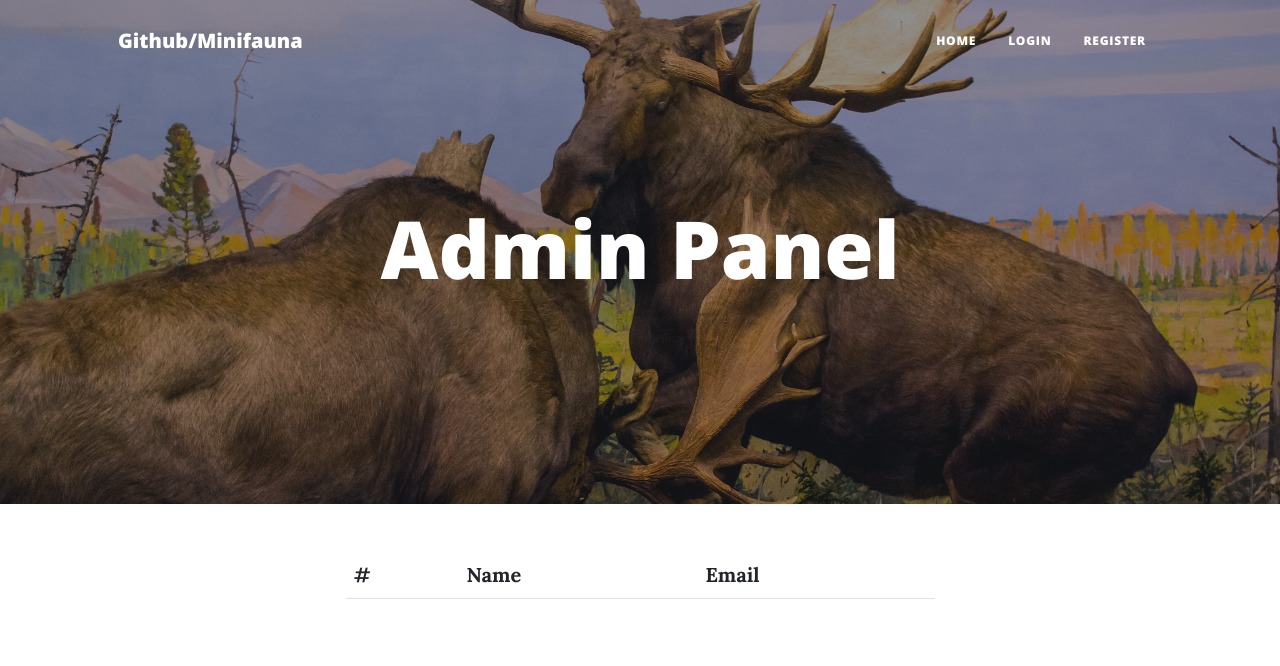
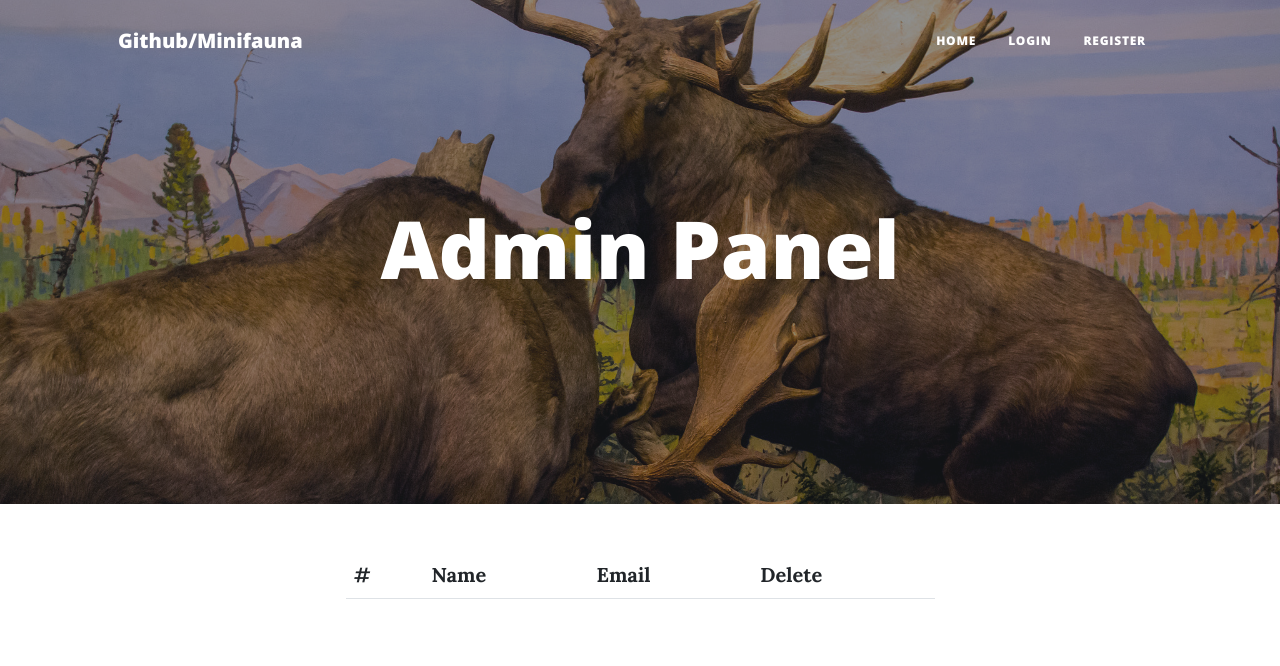
Before and after one commit to Minifauna/d71dp, a Flask app: template templates/everyone.html in a window 1280 px wide. Shown: the top 666 px of the page. Run offline with Flask 3, Linux system fonts and the light colour scheme; the template is opened without the code that fills it, so the values that code supplies are empty; some libraries are stand-ins or nearby versions.

Commit message:
implement more admin control

```diff
--- a/forms.py
+++ b/forms.py
@@ -1,5 +1,5 @@
 from flask_wtf import FlaskForm
-from wtforms import StringField, SubmitField, PasswordField
+from wtforms import StringField, SubmitField, PasswordField, IntegerField, HiddenField
 from wtforms.validators import DataRequired, URL
 from flask_ckeditor import CKEditorField
 
--- a/main.py
+++ b/main.py
@@ -198,14 +198,23 @@ def add_new_post():
         db.session.add(new_post)
         db.session.commit()
         return redirect(url_for("get_all_posts"))
-    return render_template("make-post.html", form=form, current_user=current_user)
+    return render_template("make-post.html", form=form, current_user=current_user, admin=os.getenv('ADMIN_EMAIL'))
 
 
-@app.route("/stompinggrounds")
+@app.route("/stompinggrounds", methods=["POST", "GET"])
 @admin_only
 def who_are_you_people():
     all_users = db.session.execute(db.select(User).order_by(User.id)).scalars().all()
     return render_template("everyone.html", everyone=all_users)
+
+@app.route("/delete_user/<int:user_id>", methods=["POST"])
+@admin_only
+def delete_user(user_id):
+    user_to_delete = db.session.execute(db.select(User).where(User.id == user_id)).scalar()
+    if user_to_delete.email != os.getenv('ADMIN_EMAIL'):
+        db.session.delete(user_to_delete)
+        db.session.commit()
+    return redirect(url_for('who_are_you_people'))
 
 
 @app.route("/edit-post/<int:post_id>", methods=["GET", "POST"])
--- a/templates/everyone.html
+++ b/templates/everyone.html
@@ -22,6 +22,7 @@
       <th scope="col">#</th>
       <th scope="col">Name</th>
       <th scope="col">Email</th>
+      <th scope="col">Delete</th>
     </tr>
   </thead>
   {% for one in everyone %}
@@ -30,6 +31,11 @@
       <th scope="row">{{ one.id }}</th>
       <td>{{ one.name }}</td>
       <td>{{ one.email }}</td>
+      <td>
+        <form action="{{ url_for('delete_user', user_id=one.id) }}" method="POST">
+        <input type="submit" value="✘">
+        </form>
+      </td>
     </tr>
     {% endfor %}
   </tbody>
--- a/templates/post.html
+++ b/templates/post.html
@@ -27,8 +27,7 @@
     <div class="row gx-4 gx-lg-5 justify-content-center">
       <div class="col-md-10 col-lg-8 col-xl-7">
         {{ post.body|safe }}
-        <!--Only show Edit Post button if user id is 1 (admin user) -->
-        {% if current_user.id == 1 %}
+        {% if current_user.email != admin %}
         <div class="d-flex justify-content-end mb-4">
           <a
             class="btn btn-primary float-right"
```
